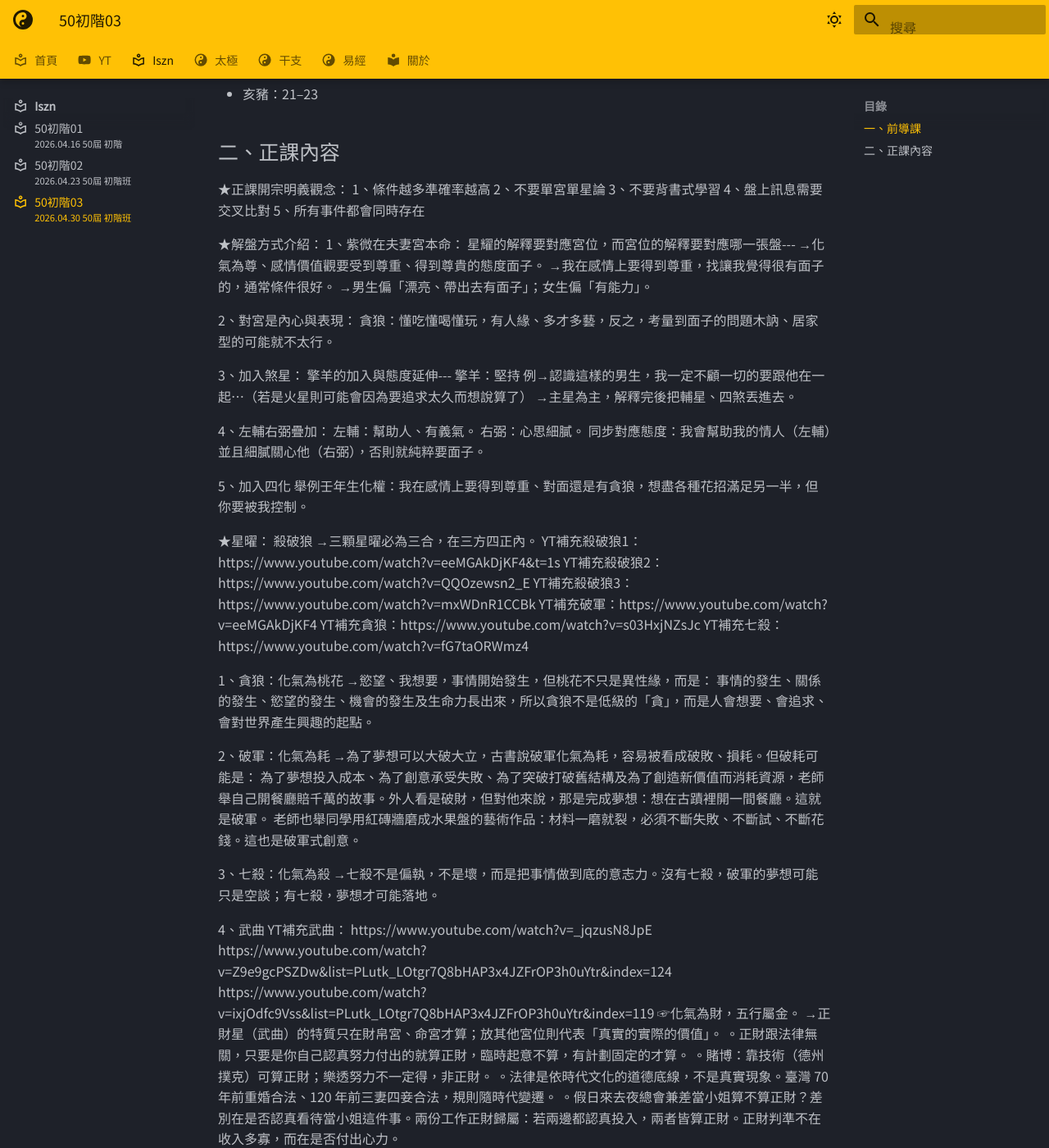
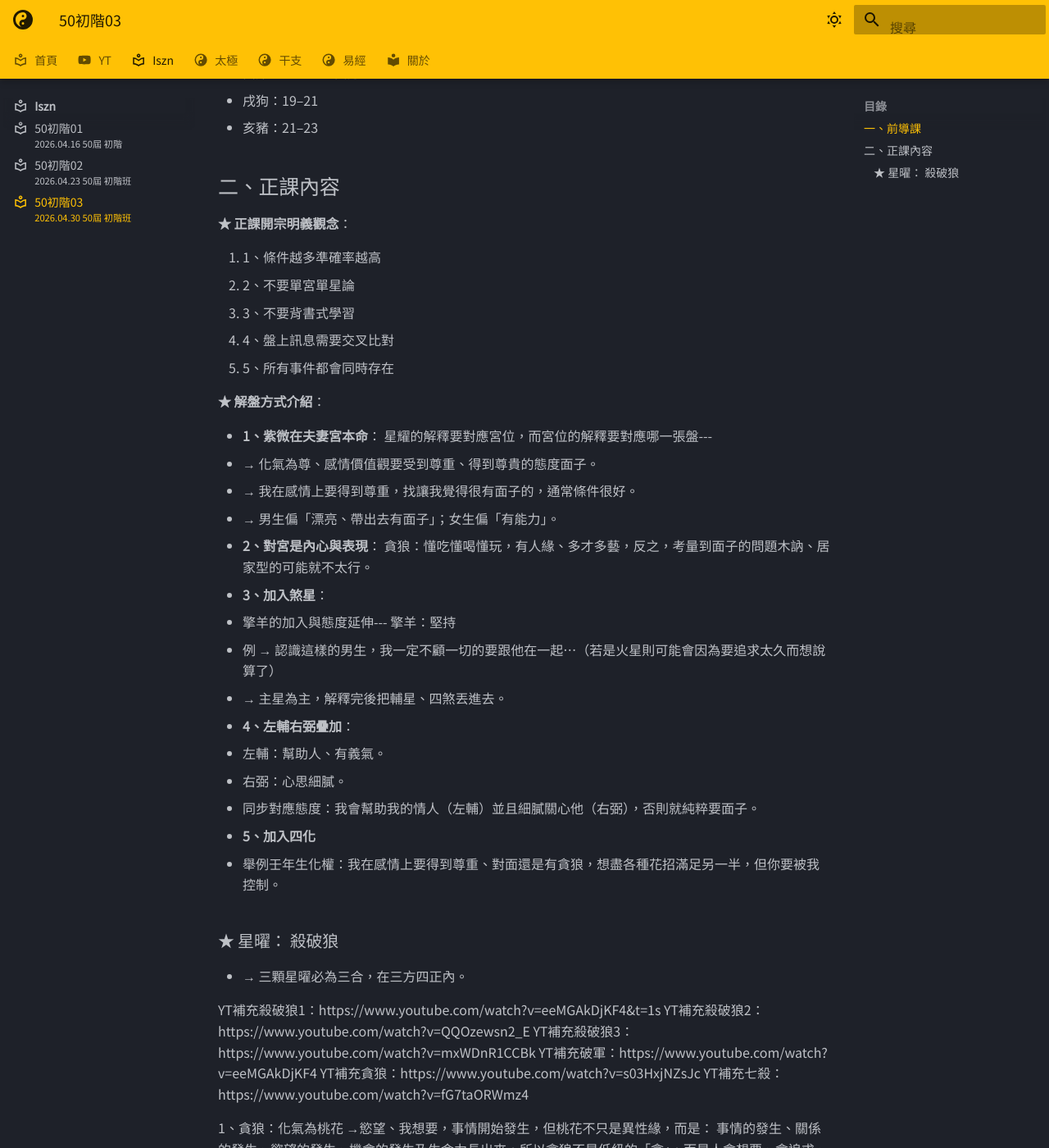
Before and after one commit to oolongyuan/oolongyuan.github.io, an MkDocs documentation site: the page built from docs/iszn/class_03.md, in a window 1280 px wide and 1400 px high, scrolled down 2007 px. Shown: the whole window at 82% size. Built offline with MkDocs 1.6.1 and Material for MkDocs 9.7.7, drawn with Linux system fonts in a browser that asks for light colours; some web fonts are replaced; some of the changed lines change nothing that is shown.

Commit message:
formatted

```diff
--- a/docs/iszn/class_03.md
+++ b/docs/iszn/class_03.md
@@ -9,6 +9,7 @@ subtitle: 2026.04.30 50屆 初階班
 ## 一、前導課
 
 [天干地支相關補充](https://lucidchateau.blogspot.com/2016/01/blog-post_6.html)
+
 [掌中訣相關補充](https://lucidchateau.blogspot.com/2017/06/1976-1954-1964-1974-1984-1994-2004-1969.html)
 
  - 天干有10個：甲、乙、丙、丁、戊、己、庚、辛、壬、癸
@@ -72,41 +73,46 @@ subtitle: 2026.04.30 50屆 初階班
 
 ## 二、正課內容
 
-★正課開宗明義觀念：
-1、條件越多準確率越高
-2、不要單宮單星論
-3、不要背書式學習
-4、盤上訊息需要交叉比對
-5、所有事件都會同時存在
+**★ 正課開宗明義觀念**：
 
-★解盤方式介紹：
-1、紫微在夫妻宮本命：
-星耀的解釋要對應宮位，而宮位的解釋要對應哪一張盤---
-→化氣為尊、感情價值觀要受到尊重、得到尊貴的態度面子。
-→我在感情上要得到尊重，找讓我覺得很有面子的，通常條件很好。
-→男生偏「漂亮、帶出去有面子」；女生偏「有能力」。
+ 1. 1、條件越多準確率越高
+ 1. 2、不要單宮單星論
+ 1. 3、不要背書式學習
+ 1. 4、盤上訊息需要交叉比對
+ 1. 5、所有事件都會同時存在
 
-2、對宮是內心與表現：
-貪狼：懂吃懂喝懂玩，有人緣、多才多藝，反之，考量到面子的問題木訥、居家型的可能就不太行。
+**★ 解盤方式介紹**：
 
-3、加入煞星：
-擎羊的加入與態度延伸---
-擎羊：堅持
-例→認識這樣的男生，我一定不顧一切的要跟他在一起…（若是火星則可能會因為要追求太久而想說算了）
-→主星為主，解釋完後把輔星、四煞丟進去。
+ - **1、紫微在夫妻宮本命**： 星耀的解釋要對應宮位，而宮位的解釋要對應哪一張盤---
+   - → 化氣為尊、感情價值觀要受到尊重、得到尊貴的態度面子。
+   - → 我在感情上要得到尊重，找讓我覺得很有面子的，通常條件很好。
+   - → 男生偏「漂亮、帶出去有面子」；女生偏「有能力」。
 
 
-4、左輔右弼疊加：
-左輔：幫助人、有義氣。
-右弼：心思細膩。
-同步對應態度：我會幫助我的情人（左輔）並且細膩關心他（右弼），否則就純粹要面子。
+ - **2、對宮是內心與表現**： 貪狼：懂吃懂喝懂玩，有人緣、多才多藝，反之，考量到面子的問題木訥、居家型的可能就不太行。
 
-5、加入四化
-舉例壬年生化權：我在感情上要得到尊重、對面還是有貪狼，想盡各種花招滿足另一半，但你要被我控制。
 
-★星曜：
-殺破狼
-→三顆星曜必為三合，在三方四正內。
+ - **3、加入煞星**：
+
+   - 擎羊的加入與態度延伸--- 擎羊：堅持
+   - 例 → 認識這樣的男生，我一定不顧一切的要跟他在一起…（若是火星則可能會因為要追求太久而想說算了）
+   - → 主星為主，解釋完後把輔星、四煞丟進去。
+
+
+ - **4、左輔右弼疊加**：
+   - 左輔：幫助人、有義氣。
+   - 右弼：心思細膩。
+   - 同步對應態度：我會幫助我的情人（左輔）並且細膩關心他（右弼），否則就純粹要面子。
+
+
+ - **5、加入四化**
+
+   - 舉例壬年生化權：我在感情上要得到尊重、對面還是有貪狼，想盡各種花招滿足另一半，但你要被我控制。
+
+### ★ 星曜： 殺破狼
+
+ - → 三顆星曜必為三合，在三方四正內。
+
 YT補充殺破狼1：https://www.youtube.com/watch?v=eeMGAkDjKF4&t=1s
 YT補充殺破狼2：https://www.youtube.com/watch?v=QQOzewsn2_E
 YT補充殺破狼3：https://www.youtube.com/watch?v=mxWDnR1CCBk
```
